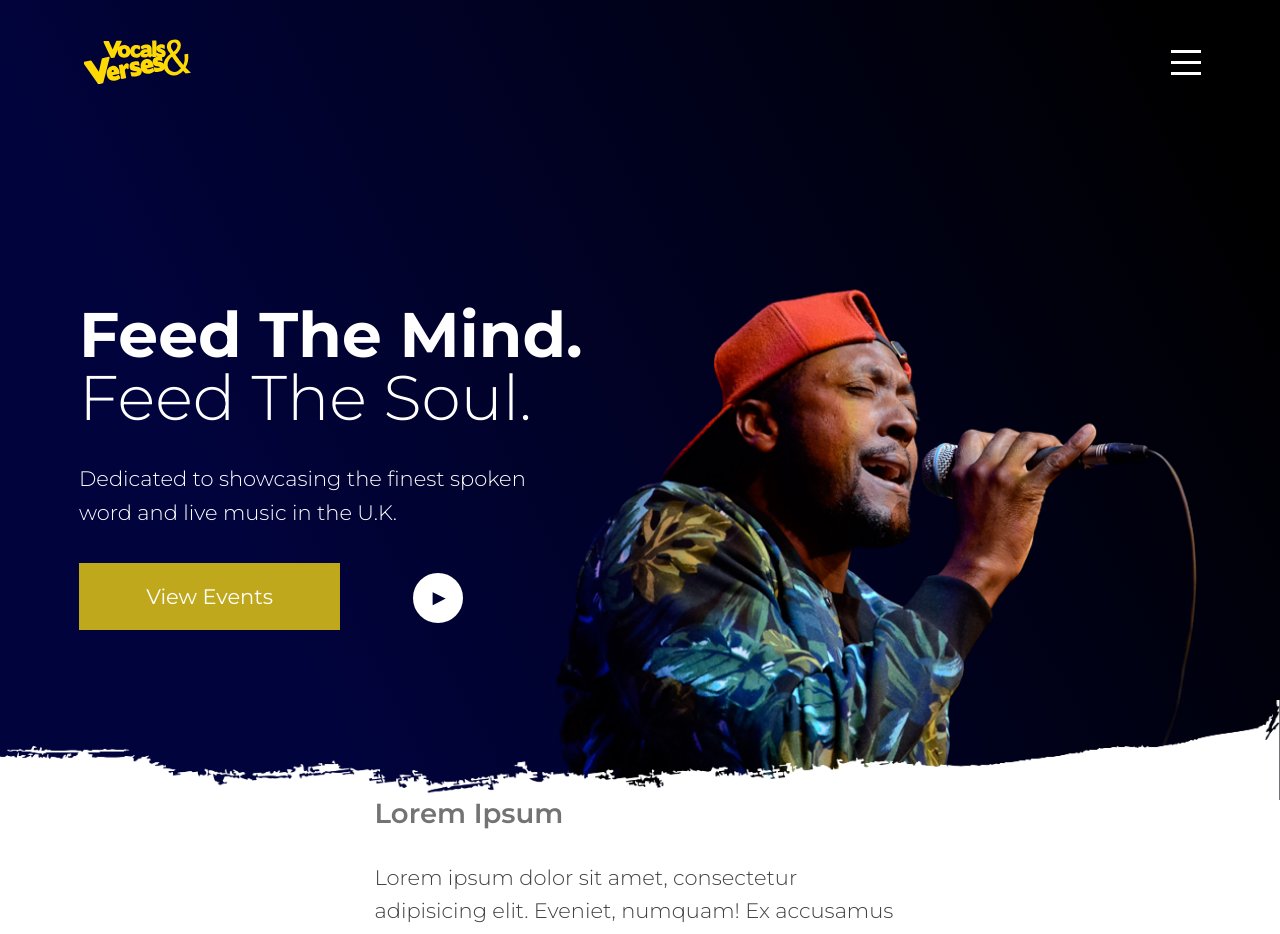
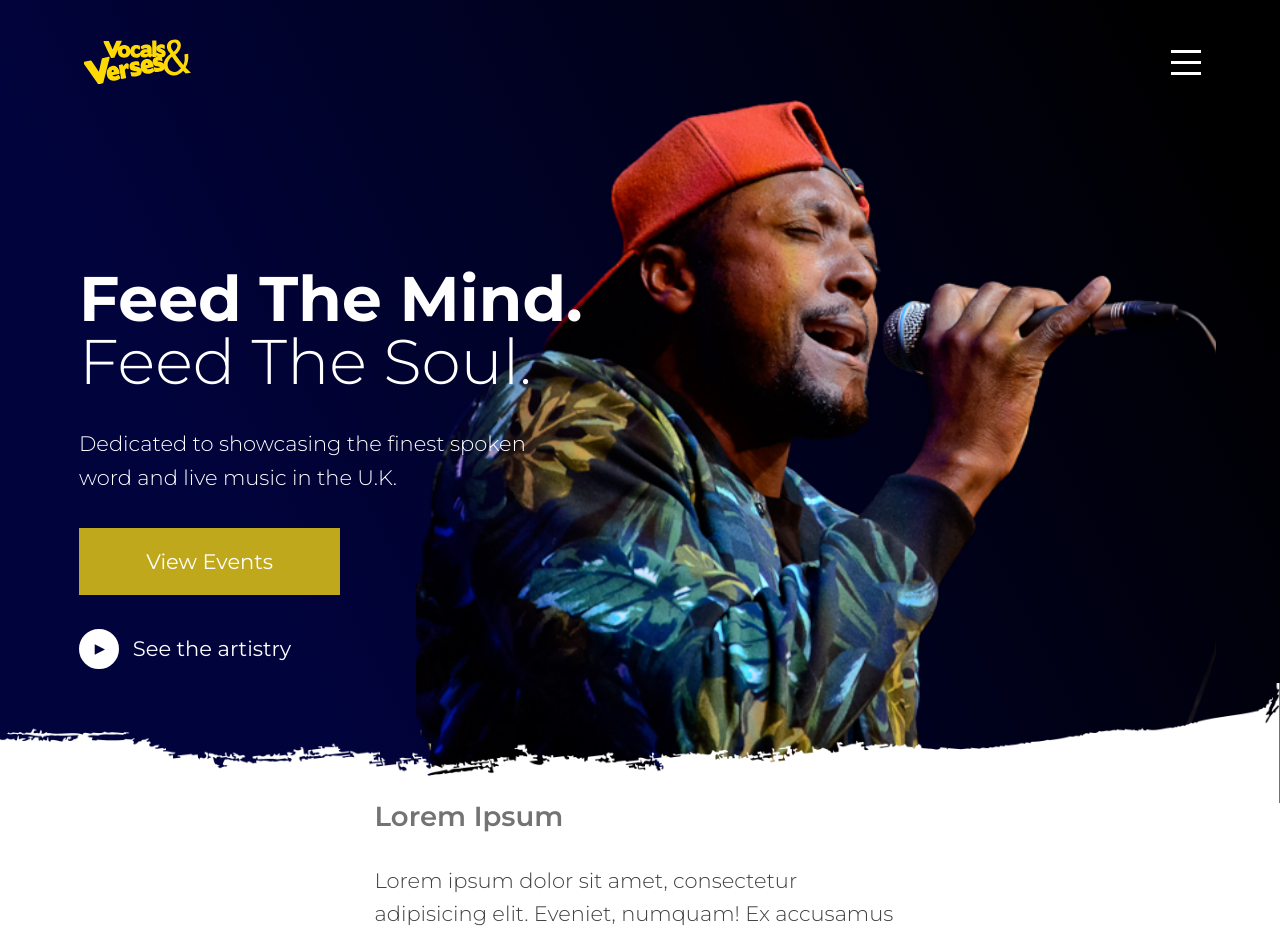
Before and after one commit to LloydBennett/vocalsandverses, a Jekyll site: the page built from index.html, in a window 1280 px wide. Shown: the top 934 px of the page. Built offline with Jekyll 4.4.1, drawn with Linux system fonts in a browser that asks for light colours.

Commit message:
make hero responsive

```diff
--- a/_includes/hero.html
+++ b/_includes/hero.html
@@ -3,7 +3,7 @@
   <div class="container">
     <div class="row">
       <div class="col-sm-10 col-md-8">
-        <div class="hero-content">
+        <div class="home-hero-content">
           <h1 class="hero-content-title">
             <span>Feed The Mind.</span>
             <span class="light-text">Feed The Soul.</span>
@@ -19,6 +19,7 @@
             </a>
 
             <div class="play-btn" data-trigger-modal="home-hero-video">
+              <div class="play-btn-icon">
                 <svg width="40" height="40" viewBox="0 0 40 40" xmlns="http://www.w3.org/2000/svg">
                   <title>
                     Play
@@ -27,11 +28,13 @@
                   stroke-width="2" stroke="#FFF" fill="#FFF" fill-rule="evenodd"/>
                 </svg>
               </div>
+              <span class="play-btn-label">See the artistry</span>
+            </div>
 
           </div>
         </div>
       </div>
-      <div class="hero-image">
+      <div class="home-hero-image">
       </div>
     </div>
   </div>
--- a/_sass/modules/_menu.scss
+++ b/_sass/modules/_menu.scss
@@ -105,11 +105,7 @@
 }
 
 .hamburger-container {
-	text-align: center;
-
-	@media #{$tablet-breakpoint} {
-		text-align: right;
-	}
+	text-align: right;
 }
 
 .hamburger-icon {
--- a/_sass/utilities/_variables.scss
+++ b/_sass/utilities/_variables.scss
@@ -3,11 +3,13 @@
 $small-mobile-max: pxtoem(550px);
 $large-mobile-max: pxtoem(767px);
 $tablet: pxtoem(768px);
+$tablet-max: pxtoem(991px);
 $small-desktop: pxtoem(960px);
 $large-desktop: pxtoem(1200px);
 $small-mobile-breakpoint: 'only screen and (max-width: #{$small-mobile-max})';
 $large-mobile-breakpoint: 'only screen and (max-width: #{$large-mobile-max})';
 $tablet-breakpoint: 'only screen and (min-width: #{$tablet})';
+$tablet-max-breakpoint: 'only screen and (max-width: #{$tablet-max})';
 $small-desktop-breakpoint: 'only screen and (min-width: #{$small-desktop})';
 $large-desktop-breakpoint: 'only screen and (min-width: #{$large-desktop})';
 
--- a/vocalsandverses.css
+++ b/vocalsandverses.css
@@ -1113,8 +1113,7 @@ h4 {
     text-decoration: none; }
   .btn:focus {
     outline: none; }
-  .btn + .btn,
-  .btn + .play-btn {
+  .btn + .btn {
     margin-left: 3.2rem; }
 
 .btn-lrg {
@@ -1143,13 +1142,25 @@ h4 {
 .play-btn {
   display: inline-block;
   cursor: pointer;
-  width: 50px;
-  height: 50px;
   vertical-align: middle;
-  border-radius: 100%; }
-  .play-btn svg {
-    width: 100%;
-    height: 100%; }
+  border-radius: 100%;
+  color: white; }
+  .play-btn .play-btn-icon {
+    display: inline-block;
+    margin-right: 0.4rem;
+    width: 30px;
+    height: 30px;
+    vertical-align: middle; }
+    @media only screen and (min-width: 48em) {
+      .play-btn .play-btn-icon {
+        width: 40px;
+        height: 40px; } }
+    .play-btn .play-btn-icon svg {
+      width: 100%;
+      height: 100%; }
+  .play-btn .play-btn-label {
+    font-weight: 400;
+    vertical-align: middle; }
 
 .link {
   color: #6890CA;
@@ -1253,10 +1264,7 @@ h4 {
       opacity: 1; }
 
 .hamburger-container {
-  text-align: center; }
-  @media only screen and (min-width: 48em) {
-    .hamburger-container {
-      text-align: right; } }
+  text-align: right; }
 
 .hamburger-icon {
   width: 25px;
@@ -1309,11 +1317,14 @@ body.menu-open {
   .hero::after {
     content: "";
     position: absolute;
-    height: 100px;
+    height: 120px;
     width: 100%;
     bottom: 0;
     left: 0;
     background: url("../images/hero-section-brush.png") no-repeat center top/cover; }
+    @media only screen and (max-width: 34.375em) {
+      .hero::after {
+        height: 90px; } }
 
 .home-hero {
   display: -webkit-box;
@@ -1325,32 +1336,44 @@ body.menu-open {
   @media only screen and (min-width: 75em) {
     .home-hero {
       min-height: 800px; } }
-  @media only screen and (min-width: 48em) {
+  @media only screen and (min-width: 75em) {
     .home-hero > .container {
       position: relative; } }
 
-.hero-content {
-  padding: 3.2rem 0;
+.home-hero-content {
+  padding: 12.8rem 0 9.6rem;
   position: relative;
   z-index: 2; }
-  @media only screen and (min-width: 48em) {
-    .hero-content {
+  @media only screen and (max-width: 34.375em) {
+    .home-hero-content {
+      text-align: center;
+      padding: 4.8rem 0 8rem; } }
+  @media only screen and (min-width: 75em) {
+    .home-hero-content {
       padding: 6.4rem 0; } }
+  .home-hero-content .btn {
+    display: table; }
+    @media only screen and (max-width: 34.375em) {
+      .home-hero-content .btn {
+        margin: 0 auto; } }
+    .home-hero-content .btn + .play-btn {
+      margin-top: 1.6rem; }
 
-.hero-image {
+.home-hero-image {
   background: url("../images/artist-hero.png") no-repeat center top/cover;
   position: absolute;
   right: 0;
   bottom: 0;
-  width: 150%;
+  width: 100%;
   height: 85%;
-  left: -142px; }
-  @media only screen and (min-width: 48em) {
-    .hero-image {
-      left: auto;
-      right: 0;
-      width: 60%;
-      max-width: 800px; } }
+  max-width: 800px; }
+  @media only screen and (max-width: 34.375em) {
+    .home-hero-image {
+      display: none; } }
+  @media only screen and (min-width: 75em) {
+    .home-hero-image {
+      height: 110%;
+      width: 80%; } }
 
 .hero-content-title, .hero-content-copy {
   color: white; }
@@ -1360,7 +1383,14 @@ body.menu-open {
   white-space: nowrap; }
 
 .hero-content-copy {
-  max-width: 500px; }
+  max-width: 350px; }
+  @media only screen and (max-width: 34.375em) {
+    .hero-content-copy {
+      margin-left: auto;
+      margin-right: auto; } }
+  @media only screen and (min-width: 48em) {
+    .hero-content-copy {
+      max-width: 500px; } }
 
 .with-gradient {
   background: linear-gradient(243deg, #000000 7%, #01033C 78%); }
```
Also changed, not shown: _sass/modules/_buttons.scss (+23 -7 lines), _sass/modules/_hero.scss (+46 -17 lines), 5 other files. Lines whose indentation alone changed are shown as unchanged.
